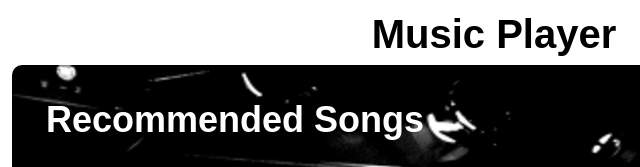
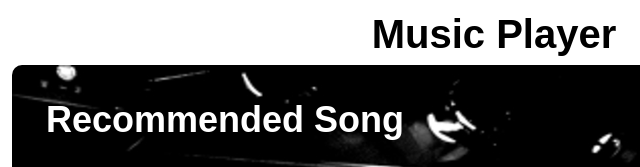
Before and after one commit to saiyameh/music-player, a plain HTML site: page index.html in a window 1280 px wide. Shown: the top 167 px of the page, 146-786 px from the left. Drawn offline with Linux system fonts and the light colour scheme.

Commit message:
Update index.html

```diff
--- a/index.html
+++ b/index.html
@@ -16,7 +16,7 @@
 
     <div class="container">
         <div class="songList">
-            <h1>Recommended Songs</h1>
+            <h1>Recommended Song</h1>
             <div class="songItemContainer">
                 <div class="songItem">
                     <img alt="Image Not Loaded">
```
